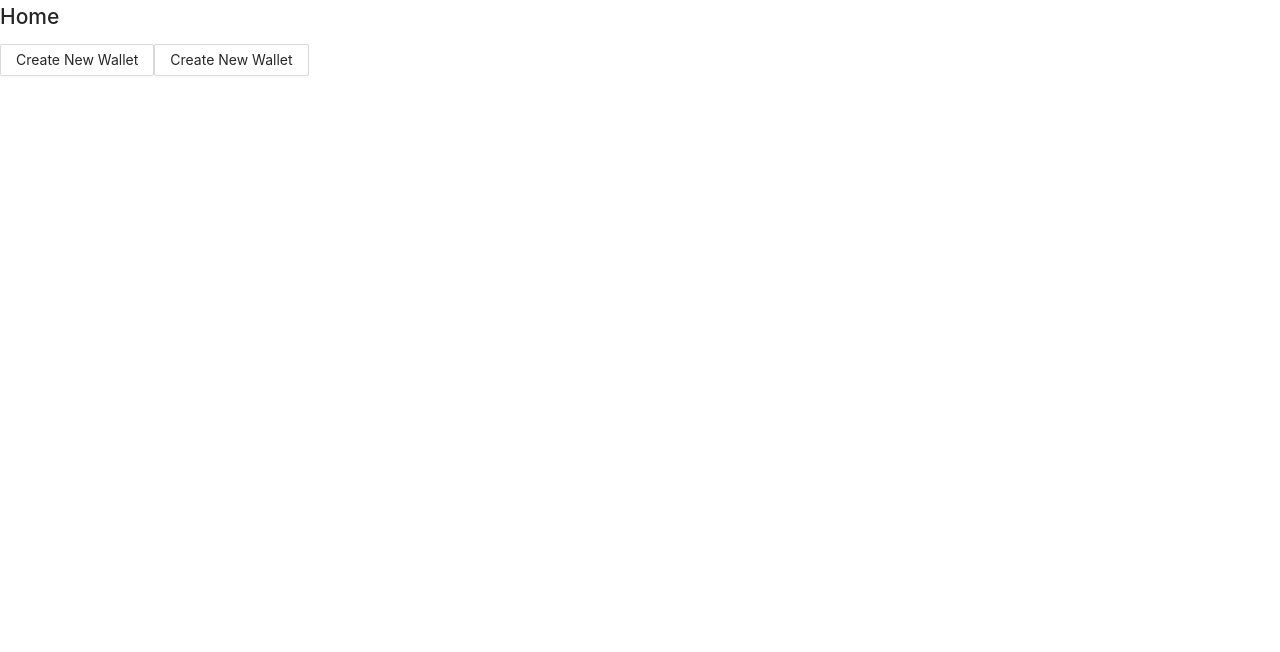
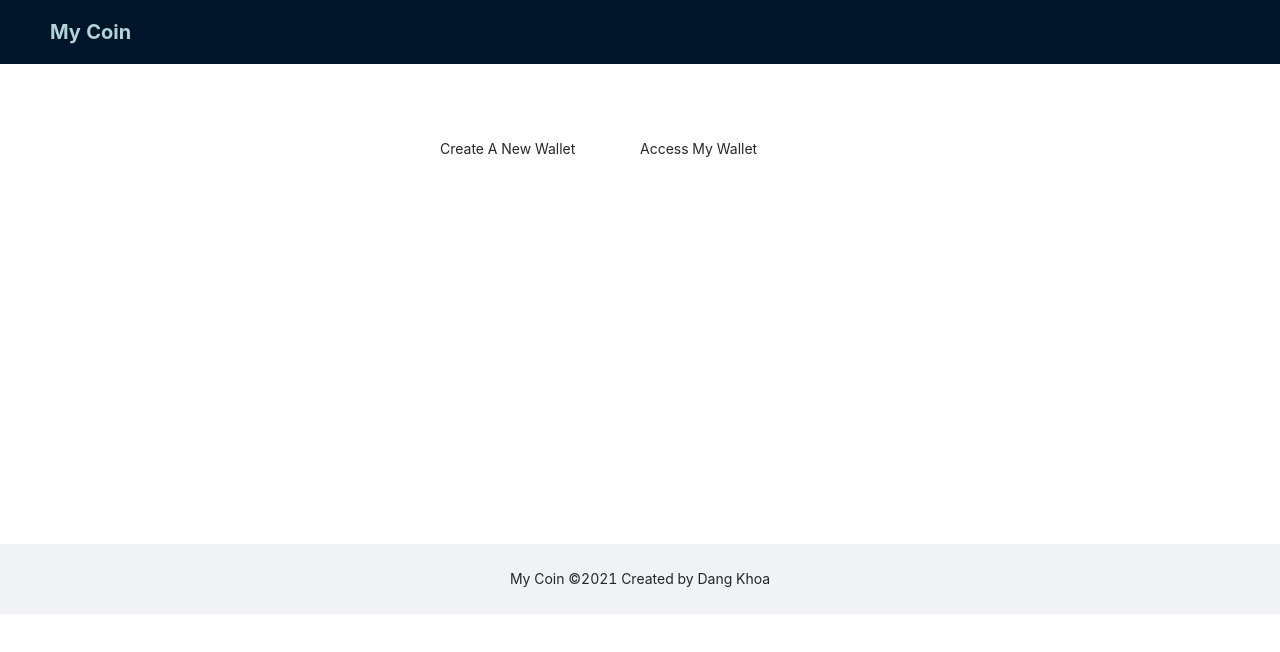
Before and after one commit to vdkhoa7498/MyCoin, a React (Create React App) app in the folder front_end/: page / in a window 1280 px wide. Shown: the top 652 px of the page. Built offline with nearby package versions, Linux system fonts and the light colour scheme.

Commit message:
create ui pages

```diff
--- /dev/null
+++ b/front_end/src/pages/accessWallet/AccessWallet.jsx
@@ -0,0 +1,16 @@
+import {Button} from 'antd'
+import './styles.scss'
+
+const AccessWallet = (props) =>{
+
+    return(
+        <div className="access-wallet-container">
+            <h2>Get a New Wallet</h2>
+            <div>You don't have a wallet?<span><a href='./create-new-wallet'>Create a new wallet</a></span> </div>
+            <Button>Access wallet</Button>
+        </div>
+
+    )
+}
+
+export default AccessWallet
--- /dev/null
+++ b/front_end/src/pages/accessWallet/styles.scss
@@ -0,0 +1,7 @@
+.access-wallet-container{
+    padding: 50px;
+    display: flex;
+    align-items: center;
+    justify-content: center;
+    flex-direction: column;
+}
--- a/front_end/src/pages/createNewWallet/CreateNewWallet.jsx
+++ b/front_end/src/pages/createNewWallet/CreateNewWallet.jsx
@@ -1,12 +1,14 @@
 import {Button} from 'antd'
+import './styles.scss'
 
 const CreateNewWallet = (props) =>{
 
     return(
-        <>
+        <div className="create-wallet-container">
+            <h2>Get a New Wallet</h2>
+            <div>Already have a wallet?<span><a href="./access-my-wallet">Access My Wallet</a></span> </div>
             <Button>Create New Wallet</Button>
-            <Button>Create New Wallet</Button>
-        </>
+        </div>
 
     )
 }
--- /dev/null
+++ b/front_end/src/pages/createNewWallet/styles.scss
@@ -0,0 +1,7 @@
+.create-wallet-container{
+    padding: 50px;
+    display: flex;
+    align-items: center;
+    justify-content: center;
+    flex-direction: column;
+}
--- a/front_end/src/pages/home/Home.jsx
+++ b/front_end/src/pages/home/Home.jsx
@@ -1,13 +1,17 @@
-const { default: CreateNewWallet } = require("../createNewWallet/CreateNewWallet")
-
+import { Button } from 'antd'
+import './styles.scss'
 
 const Home = () =>{
 
     return(
-        <>
-            <h2>Home</h2>
-            <CreateNewWallet/>
-        </>
+        <div className="home-container">
+            <div className="button-card">
+                Create A New Wallet
+            </div>
+            <div className="button-card">
+                Access My Wallet
+            </div>
+        </div>
 
     )
 }
--- /dev/null
+++ b/front_end/src/pages/home/styles.scss
@@ -0,0 +1,12 @@
+.home-container{
+    padding: 50px;
+    display: flex;
+    align-items: center;
+    justify-content: center;
+    flex-direction: row;
+
+    .button-card{
+        width: 200px;
+        height: 100px;
+    }
+}
--- a/front_end/src/router/index.js
+++ b/front_end/src/router/index.js
@@ -2,9 +2,33 @@ import React, { Suspense } from 'react';
 import { Switch, Route, BrowserRouter as Router, withRouter } from 'react-router-dom';
 import { connect } from 'react-redux';
 import { bindActionCreators } from 'redux';
+import { Layout, Menu, } from 'antd';
 
 import Home from '../pages/home/Home'
 import NotFound from '../pages/notFound/NotFound'
+import CreateNewWallet from '../pages/createNewWallet/CreateNewWallet';
+import AccessWallet from '../pages/accessWallet/AccessWallet'
+
+const { Header, Content, Footer } = Layout;
+
+const PrivateLayout = ({children}) =>{
+  return(
+      <Layout className="layout">
+      <Header>
+        <a href="./" style={{ fontSize: 20, fontWeight: 'bold', color: '#b0d4d7' }} >My Coin</a>
+        {/* <Menu theme="dark" mode="horizontal" defaultSelectedKeys={['2']}>
+          <Menu.Item key="1">nav 1</Menu.Item>
+          <Menu.Item key="2">nav 2</Menu.Item>
+          <Menu.Item key="3">nav 3</Menu.Item>
+        </Menu> */}
+      </Header>
+      <Content style={{ padding: '0 50px', minHeight: 480, padding: 24, backgroundColor: '#fff' }}>
+        {children}
+      </Content>
+      <Footer style={{ textAlign: 'center' }}>My Coin ©2021 Created by Dang Khoa</Footer>
+    </Layout>
+  )
+}
 
 function RouterOutlet(props) {
   const isAuthenticated = localStorage.getItem("isAuthenticated")
@@ -15,9 +39,20 @@ function RouterOutlet(props) {
     <Suspense fallback={null}>
       <Router>
         <Switch>
-          <Route exact path="/">
-            <Home/>
+          <Route exact path={["/", "create-new-wallet", "access-my-wallet"]}>
+            <PrivateLayout>
+              <Route exact path="/">
+                <Home/>
+              </Route>
+              <Route exact path="/create-new-wallet">
+                <CreateNewWallet/>
+              </Route>
+              <Route exact path="/access-my-wallet">
+                <AccessWallet/>
+              </Route>
+            </PrivateLayout>
           </Route>
+
           <Route path="*">
             <NotFound/>
           </Route>
```
Also changed, not shown: front_end/src/modules/headerBar/HeaderBar.jsx (added).
